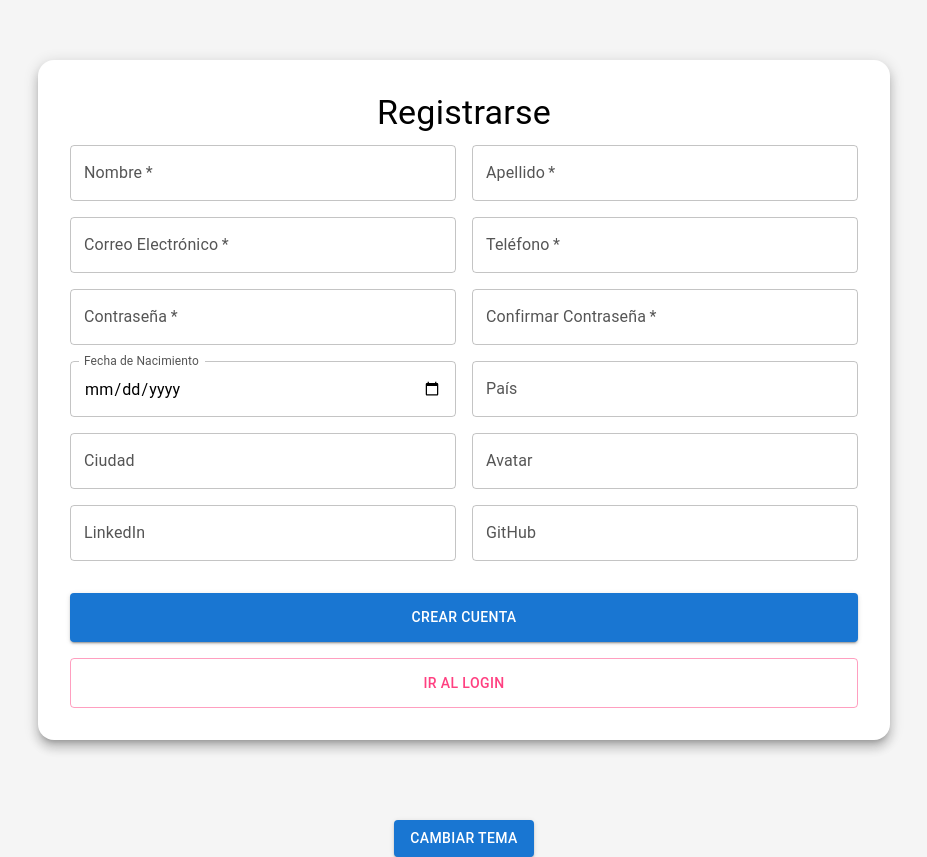
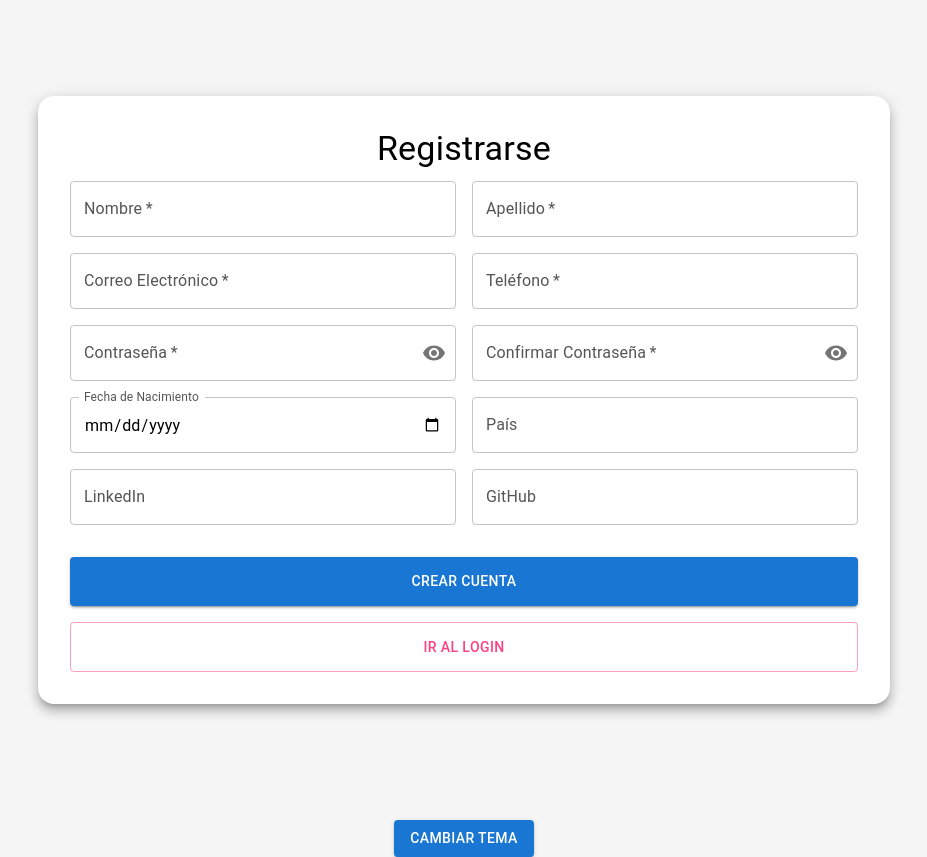
Before and after one commit to Zurdo-Sanchez/personal-work-station, a React (Vite) app: page /register in a window 1280 px wide. Shown: the whole page, without its empty margins (176-1103 px from the left). Built offline with nearby package versions, Linux system fonts and the light colour scheme.

Commit message:
add visivility pass

```diff
--- a/src/components/LoginView.jsx
+++ b/src/components/LoginView.jsx
@@ -1,10 +1,19 @@
 import { useState } from "react";
 import { useNavigate } from "react-router-dom";
 import { useTranslation } from "react-i18next";
-import { Container, Paper, TextField, Button, Box } from "@mui/material";
+import {
+  Container,
+  Paper,
+  TextField,
+  Button,
+  Box,
+  IconButton,
+  InputAdornment,
+} from "@mui/material";
 import GoogleIcon from "@mui/icons-material/Google";
 import GitHubIcon from "@mui/icons-material/GitHub";
 import EmailIcon from "@mui/icons-material/Email";
+import { Visibility, VisibilityOff } from "@mui/icons-material";
 import useStyles from "../styles/LoginStyles";
 
 function LoginView({
@@ -17,6 +26,7 @@ function LoginView({
   const navigate = useNavigate();
   const [email, setEmail] = useState("");
   const [password, setPassword] = useState("");
+  const [showPassword, setShowPassword] = useState(false);
 
   // Manejo de inicio de sesión con email y contraseña
   const handleLogin = () => {
@@ -41,11 +51,24 @@ function LoginView({
             fullWidth
             margin="normal"
             label={t("password")}
-            type="password"
+            type={showPassword ? "text" : "password"}
             variant="outlined"
             value={password}
             onChange={(e) => setPassword(e.target.value)}
+            InputProps={{
+              endAdornment: (
+                <InputAdornment position="end">
+                  <IconButton
+                    onClick={() => setShowPassword(!showPassword)}
+                    edge="end"
+                  >
+                    {showPassword ? <VisibilityOff /> : <Visibility />}
+                  </IconButton>
+                </InputAdornment>
+              ),
+            }}
           />
+
           {/* Botón de inicio de sesión con Email y Contraseña */}
           <Button
             fullWidth
@@ -93,6 +116,7 @@ function LoginView({
             {t("goToRegister")}
           </Button>
 
+          {/* Botón para recuperar contraseña */}
           <Button
             fullWidth
             variant="text"
--- a/src/components/RegisterView.jsx
+++ b/src/components/RegisterView.jsx
@@ -1,4 +1,4 @@
-import { useState, useEffect } from "react";
+import { useState } from "react";
 import { useNavigate } from "react-router-dom";
 import { useTranslation } from "react-i18next";
 import {
@@ -10,10 +10,13 @@ import {
   CircularProgress,
   Box,
   Grid,
+  IconButton,
+  InputAdornment,
 } from "@mui/material";
+import { Visibility, VisibilityOff } from "@mui/icons-material";
 import useStyles from "../styles/RegisterStyles";
 
-function RegisterView({ register, loading, setUserCreated, getUserCreated }) {
+function RegisterView({ register, loading, error }) {
   const { t } = useTranslation();
   const classes = useStyles();
   const navigate = useNavigate();
@@ -34,13 +37,8 @@ function RegisterView({ register, loading, setUserCreated, getUserCreated }) {
   });
 
   const [errors, setErrors] = useState({});
-
-  useEffect(() => {
-    if (getUserCreated) {
-      setUserCreated(false);
-      navigate("/login");
-    }
-  }, [getUserCreated]);
+  const [showPassword, setShowPassword] = useState(false);
+  const [showConfirmPassword, setShowConfirmPassword] = useState(false);
 
   // Manejo de cambios en los inputs
   const handleChange = (e) => {
@@ -57,7 +55,7 @@ function RegisterView({ register, loading, setUserCreated, getUserCreated }) {
     if (formData.password !== formData.confirmPassword) {
       setErrors((prev) => ({
         ...prev,
-        confirmPassword: t("passwordMismatch"), // Mensaje de error si no coinciden
+        confirmPassword: t("passwordMismatch"),
       }));
     }
   };
@@ -96,6 +94,11 @@ function RegisterView({ register, loading, setUserCreated, getUserCreated }) {
         <Typography variant="h4" align="center" gutterBottom>
           {t("register")}
         </Typography>
+        {error && (
+          <Typography color="error" align="center">
+            {error}
+          </Typography>
+        )}
         <Box component="form" noValidate autoComplete="off">
           <Grid container spacing={2}>
             {/* Nombre y Apellido */}
@@ -151,18 +154,30 @@ function RegisterView({ register, loading, setUserCreated, getUserCreated }) {
               />
             </Grid>
 
-            {/* Contraseña y Confirmación */}
+            {/* Contraseña y Confirmación con ojito 👁 */}
             <Grid item xs={12} md={6}>
               <TextField
                 fullWidth
                 required
                 label={t("password")}
                 name="password"
-                type="password"
+                type={showPassword ? "text" : "password"}
                 variant="outlined"
                 onChange={handleChange}
                 error={!!errors.password}
                 helperText={errors.password}
+                InputProps={{
+                  endAdornment: (
+                    <InputAdornment position="end">
+                      <IconButton
+                        onClick={() => setShowPassword(!showPassword)}
+                        edge="end"
+                      >
+                        {showPassword ? <VisibilityOff /> : <Visibility />}
+                      </IconButton>
+                    </InputAdornment>
+                  ),
+                }}
               />
             </Grid>
             <Grid item xs={12} md={6}>
@@ -171,12 +186,30 @@ function RegisterView({ register, loading, setUserCreated, getUserCreated }) {
                 required
                 label={t("confirmPassword")}
                 name="confirmPassword"
-                type="password"
+                type={showConfirmPassword ? "text" : "password"}
                 variant="outlined"
                 onChange={handleChange}
-                onBlur={handleConfirmPasswordBlur} // ✅ Valida al perder el foco
+                onBlur={handleConfirmPasswordBlur}
                 error={!!errors.confirmPassword}
                 helperText={errors.confirmPassword}
+                InputProps={{
+                  endAdornment: (
+                    <InputAdornment position="end">
+                      <IconButton
+                        onClick={() =>
+                          setShowConfirmPassword(!showConfirmPassword)
+                        }
+                        edge="end"
+                      >
+                        {showConfirmPassword ? (
+                          <VisibilityOff />
+                        ) : (
+                          <Visibility />
+                        )}
+                      </IconButton>
+                    </InputAdornment>
+                  ),
+                }}
               />
             </Grid>
 
@@ -201,28 +234,6 @@ function RegisterView({ register, loading, setUserCreated, getUserCreated }) {
                 onChange={handleChange}
               />
             </Grid>
-
-            {/* Ciudad y Avatar */}
-            <Grid item xs={12} md={6}>
-              <TextField
-                fullWidth
-                label={t("city")}
-                name="city"
-                variant="outlined"
-                onChange={handleChange}
-              />
-            </Grid>
-            <Grid item xs={12} md={6}>
-              <TextField
-                fullWidth
-                label={t("avatar")}
-                name="avatar"
-                variant="outlined"
-                onChange={handleChange}
-              />
-            </Grid>
-
-            {/* LinkedIn y GitHub */}
             <Grid item xs={12} md={6}>
               <TextField
                 fullWidth
```
